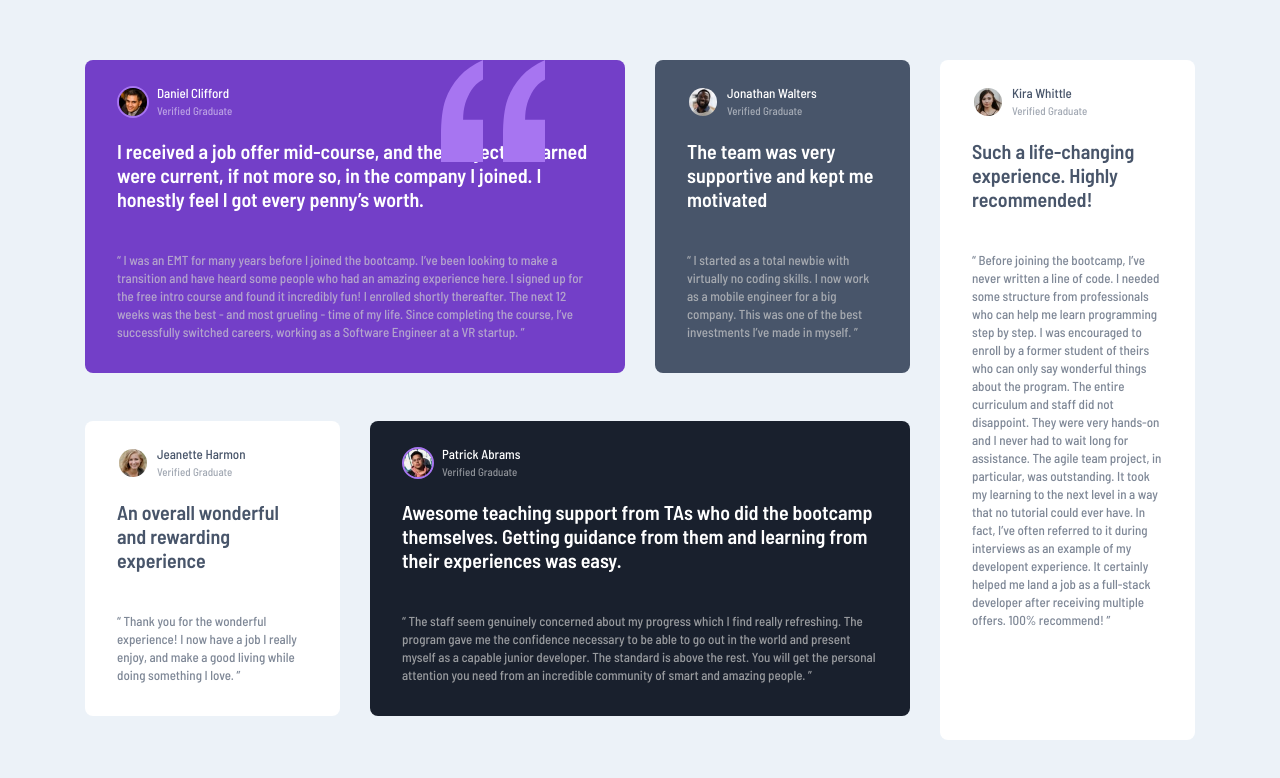
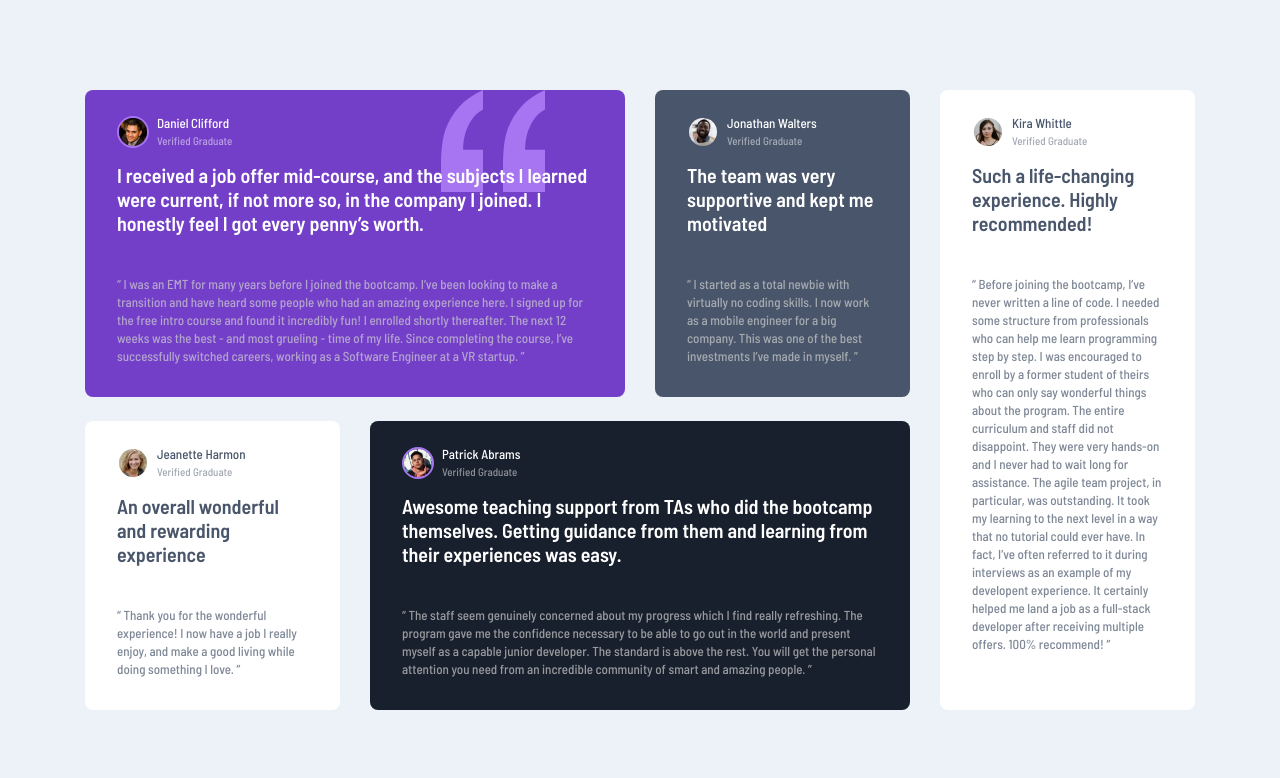
Before and after one commit to ThiCode126/Testimonials-grid-section, a website built with Parcel: page index.html in a window 1280 px wide. Built offline with nearby package versions, Linux system fonts and the light colour scheme.

Commit message:
Fix Grid

```diff
--- a/style/card.scss
+++ b/style/card.scss
@@ -1,15 +1,13 @@
 
 .card {
     width: 263px;
-    margin-bottom: 24px;
     padding: 26px 32px 32px;
     border-radius: 8px;
     position: relative;
     z-index: 1;
 
-    &:last-child {
-        margin-bottom: 0;
-    }
+    &#card-1 {
+        background-color: #733FC8;
 
         .quotation {
             z-index: 2;
@@ -18,8 +16,9 @@
             right: 24px;
         }
 
-    &#card-1 {
-        background-color: #733FC8;
+        .title {
+            position: inherit;
+        }
     }
 
     &#card-2 {
@@ -41,7 +40,7 @@
     .author {
         display: grid;
         grid-template-columns: 40px auto;
-        margin-bottom: 18px;
+        margin-bottom: 12px;
 
         img {
             border-radius: 50%;
--- a/style/grid.scss
+++ b/style/grid.scss
@@ -1,5 +1,7 @@
 .grid {
-    display: block;
+    display: grid;
+    grid-template-columns: 1fr;
+    grid-gap: 24px;
 }
 
 /* ######################################## */
@@ -7,7 +9,6 @@
 /* ######################################## */
 @media (min-width: 1080px) {
     .grid {
-        display: grid;
         grid-template-columns: repeat(4, 255px);
         grid-gap: 24px 30px;
 
```
Lines whose indentation alone changed are shown as unchanged.
